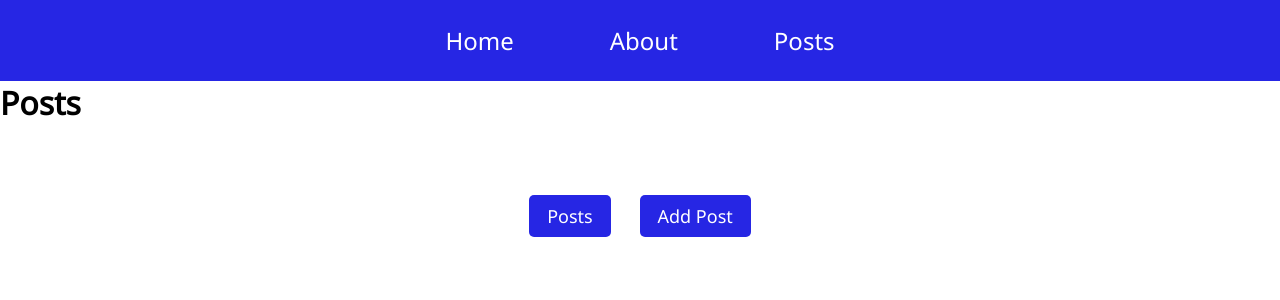
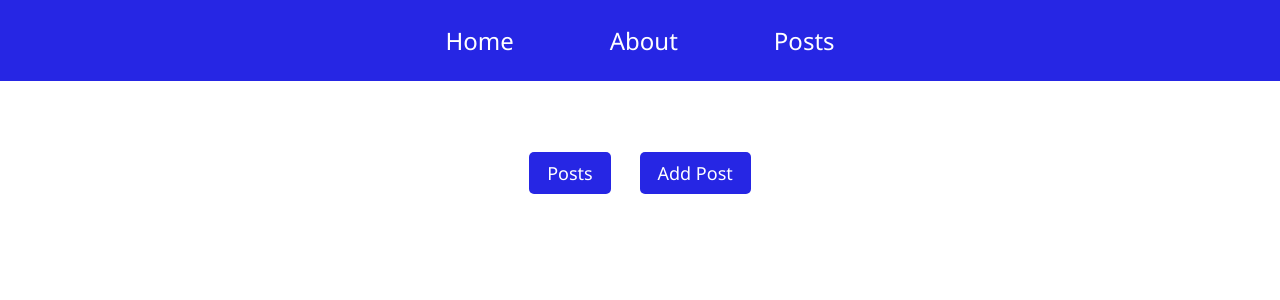
Before and after one commit to WMCharles/React-Blog, a React (Create React App) app: page /posts in a window 1280 px wide. Shown: the top 300 px of the page. Built offline with nearby package versions, Linux system fonts and the light colour scheme.

Commit message:
remove title

```diff
--- a/src/components/Posts.js
+++ b/src/components/Posts.js
@@ -3,7 +3,6 @@ import {Link, Outlet} from "react-router-dom"
 export default function Posts() {
   return (
     <div>
-        <h1>Posts</h1>
         <div className='sub-nav'>
             <Link to ="post-list">Posts</Link>
             <Link to = "addpost">Add Post</Link>
```
